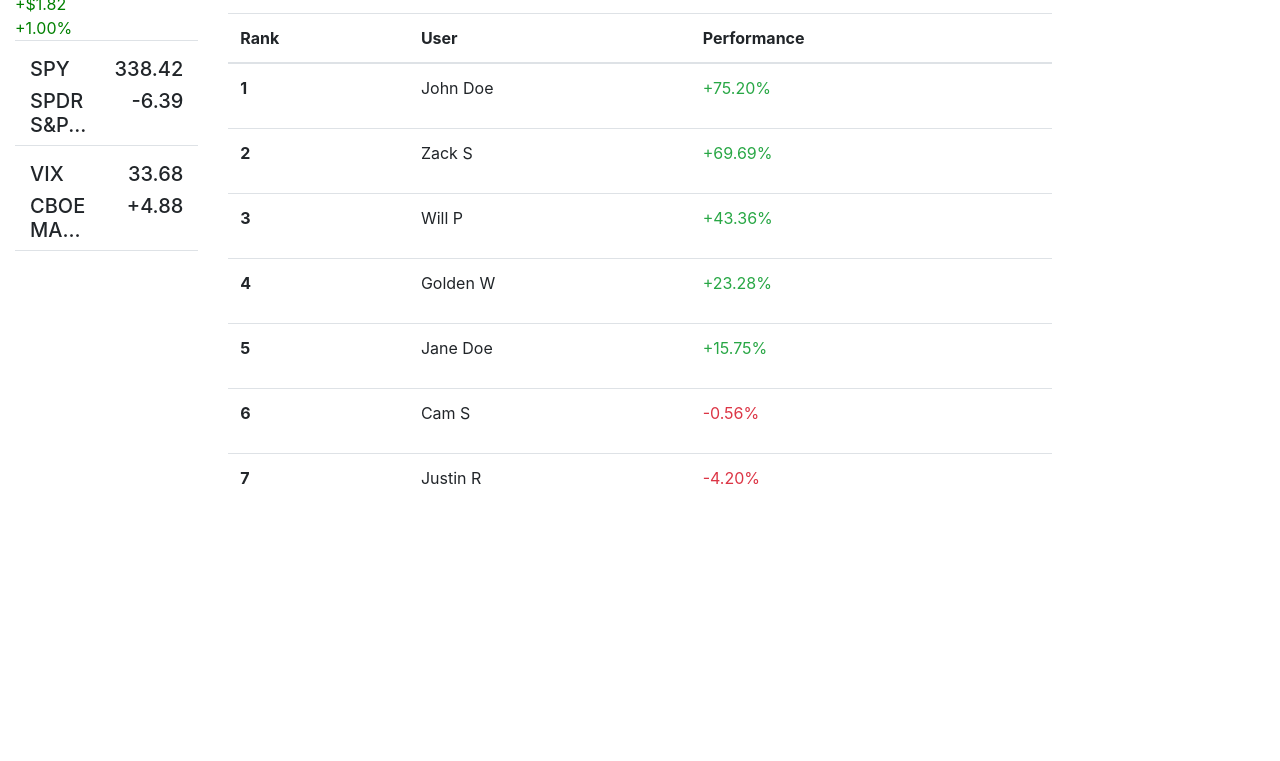
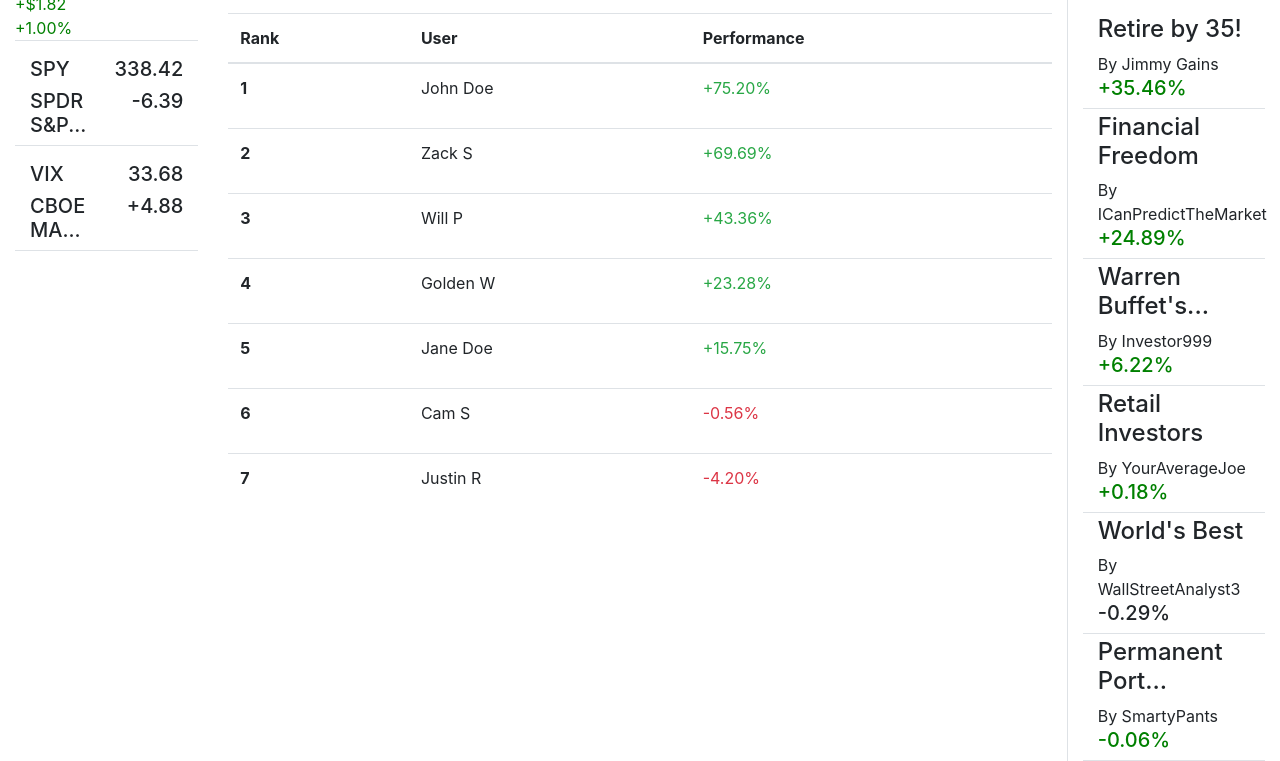
Before and after one commit to goldenwo/cs326-final-iota, a plain HTML site: page rankings.html in a window 1280 px wide. Shown: the part 139-900 px from the top of the page. Before the commit the page ends 800 px from the top, so only its background shows below. Drawn offline with nearby package versions, Linux system fonts and the light colour scheme.

Commit message:
Rankings done

```diff
--- a/rankings.html
+++ b/rankings.html
@@ -46,6 +46,8 @@
 
         <div class = 'container-fluid'>
             <div class = 'row'>
+
+              <!-- LEFT SIDEBAR -->
             <div class = 'col-2'>
 
                 <div class="dropdown">
@@ -91,6 +93,8 @@
               </div>
 
             </div>
+
+            <!-- MIDDLE RANKINGS COLUMN -->
             <div class = 'col-8'>
 
            <h3>Rankings</h3>
@@ -107,7 +111,7 @@
                     <button class="btn btn-primary dropdown-toggle" type="button" id="dropdownMenuButton" data-toggle="dropdown" aria-haspopup="true" aria-expanded="false">
                       Friends
                     </button>
-                    <div class="dropdown-menu" aria-labelledby="dropdownMenuButton">
+                    <div class="dropdown-menu" aria-labelledby="dropdownMenuButton" id="comparison-dropdown">
                       <a class="dropdown-item"href="#">Friends</a>
                       <a class="dropdown-item" href="#">Groups</a>
                       <a class="dropdown-item" href="#">Global</a>
@@ -168,8 +172,56 @@
 
 
             </div>
-            <div class = 'col-2'>
-                <h3>Trending Portfolios</h3>
+
+            <!-- RIGHT SIDEBAR -->
+              <div class="col-2 mid pt-3 border-left">
+                <img id="trend" src="docs/imgs/trend.svg" class="d-inline-block" width="30" height="30" alt="">
+                <h5 class="d-inline-block">Trending Portfolios</h5>
+                <div class="container-fluid pt-3">
+                    <div class="row border-bottom pt-1">
+                        <div class="col left">
+                            <h4>Retire by 35!</h4>
+                            By Jimmy Gains
+                            <h5 class="portfolioNumbers">+35.46%</h5>
+                        </div>
+                    </div>
+                    <div class="row border-bottom pt-1">
+                        <div class="col left">
+                            <h4>Financial Freedom</h4>
+                            By ICanPredictTheMarket
+                            <h5 class="portfolioNumbers">+24.89%</h5>
+                        </div>
+                    </div>
+                    <div class="row border-bottom pt-1">
+                        <div class="col left">
+                            <h4>Warren Buffet's...</h4>
+                            By Investor999
+                            <h5 class="portfolioNumbers">+6.22%</h5>
+                        </div>
+                    </div>
+                    <div class="row border-bottom pt-1">
+                        <div class="col left">
+                            <h4>Retail Investors</h4>
+                            By YourAverageJoe
+                            <h5 class="portfolioNumbers">+0.18%</h5>
+                        </div>
+                    </div>
+                    <div class="row border-bottom pt-1">
+                        <div class="col left">
+                            <h4>World's Best</h4>
+                            By WallStreetAnalyst3
+                            <h5 class="badPortfolioNumbers">-0.29%</h5>
+                        </div>
+                    </div>
+                    <div class="row border-bottom pt-1">
+                        <div class="col left">
+                            <h4>Permanent Port...</h4>
+                            By SmartyPants
+                            <h5 class="portfolioNumbers">-0.06%</h5>
+                        </div>
+                    </div>
+                </div>
+            </div>
             </div>
         </div>
 
```
